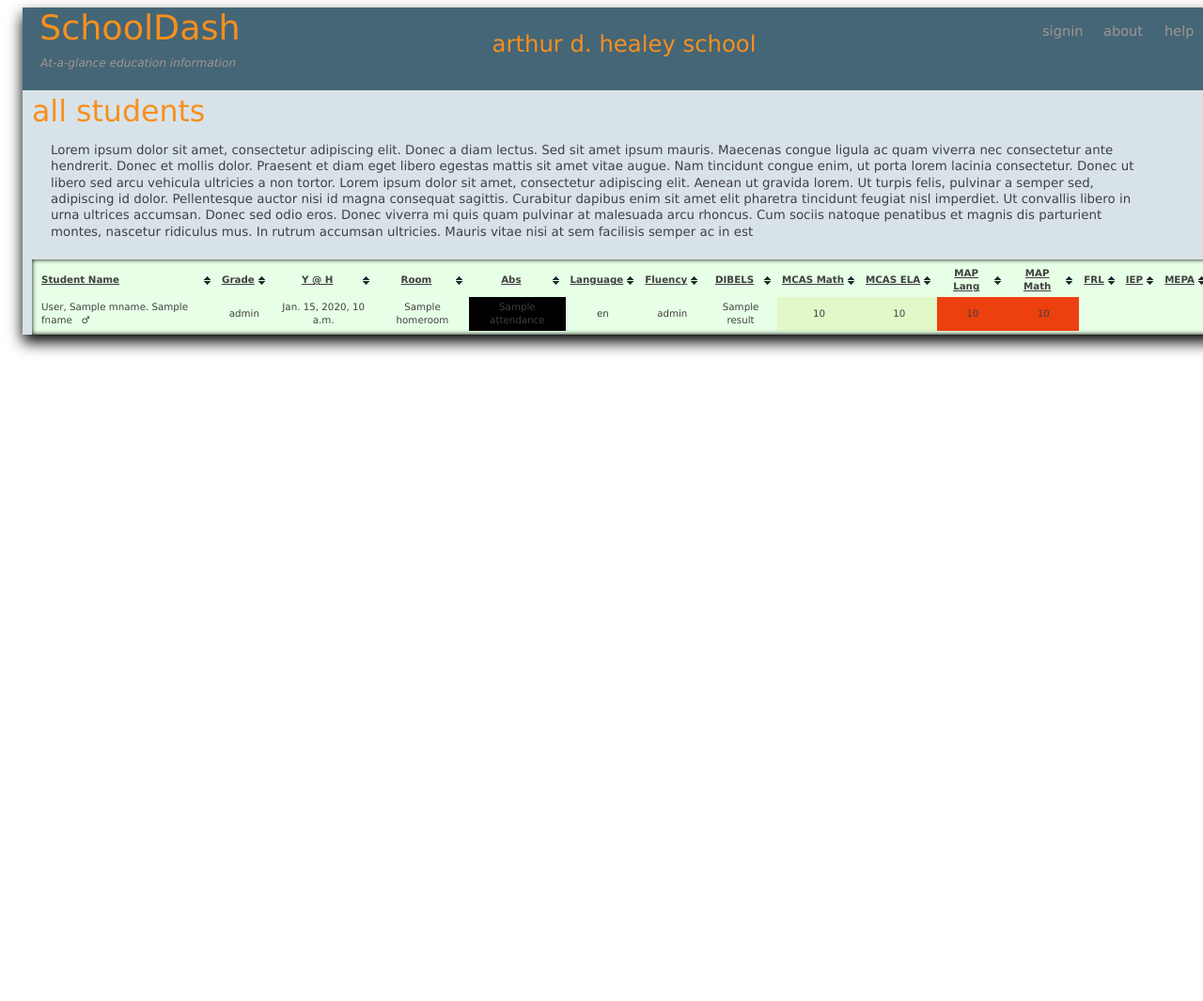
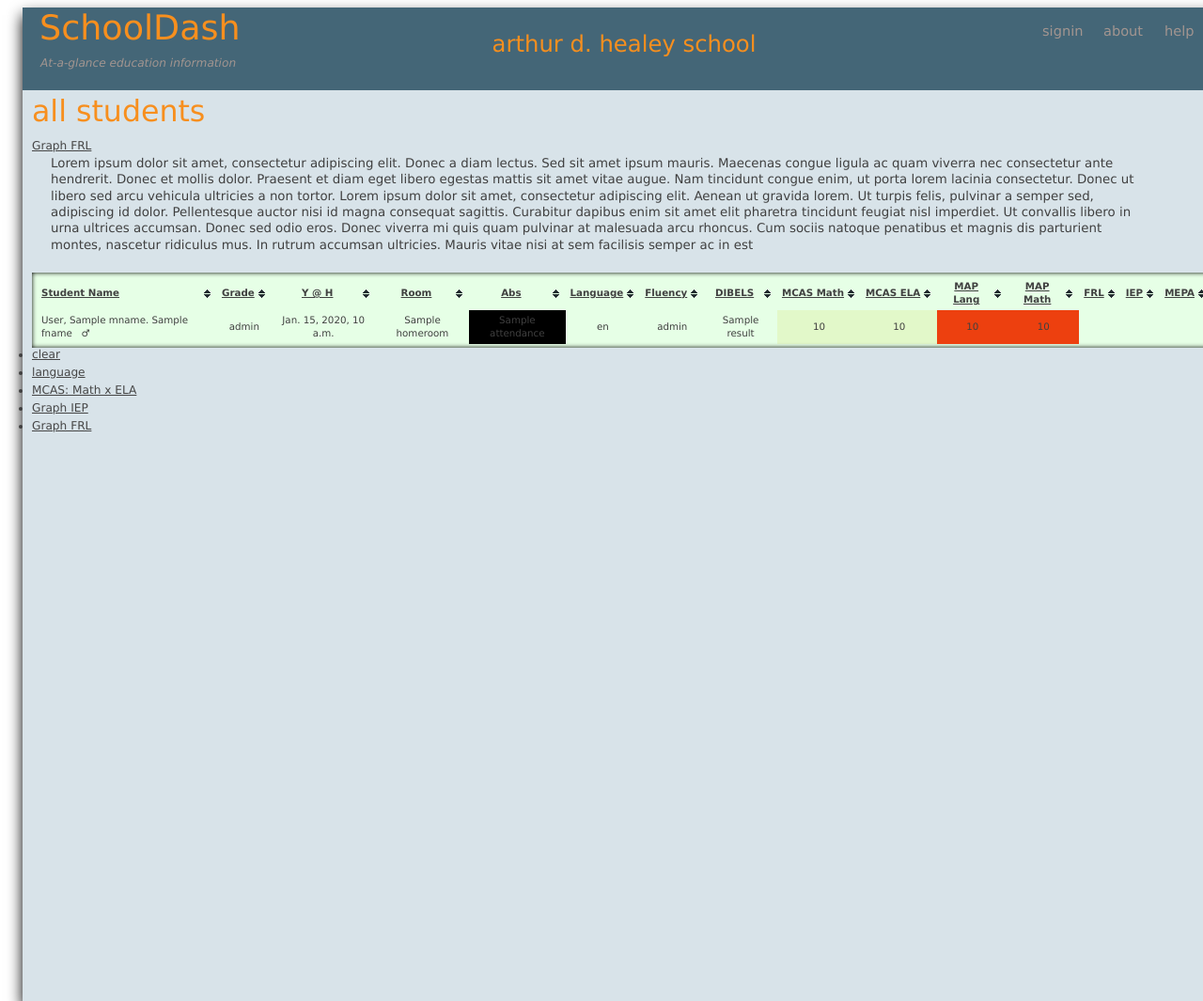
Before and after one commit to sethwoodworth/SchoolDash, a Django app: template schooldash/templates/student_list.html in a window 1280 px wide. Shown: the whole page at 94% size. Before the commit the page ends 377 px from the top, so only its background shows below. Run offline with Django 3.2, Linux system fonts and the light colour scheme; the template is opened without the code that fills it: most values are stand-ins (such as "Sample title", 1, 10 or a date in 2020); some libraries are stand-ins or nearby versions.

Commit message:
start integrating graph design and lightbox

```diff
--- a/schooldash/templates/student_list.html
+++ b/schooldash/templates/student_list.html
@@ -18,11 +18,25 @@
   {#TODO: The way I should do this, is pass columnN, min, max to a generator, create one loop over the tr's and change the columnNs #}
   <script type="text/javascript">
   function shade_column(column, min, max){
-
   };
   $(document).ready(function() {
     // Turn on the table sorting function
     $(".tablesorter").tablesorter();
+
+    // *****************
+    // Load table data into json data array for jqplot graphing
+    // inspiration from rmurphey:
+    // http://blog.rebeccamurphey.com/2007/12/17/graph-table-data-jquery-flot/
+    // *****************
+    var $table = $("table");
+    var tableData = new Array();
+    var $rows = $("table tr");
+    // iterate over rows
+    for (i=1;i<=$rows.length;i++) {
+      var rowData = new Array();
+      $datarow = $rows.eq(i); // start at one, grab row from list of rows
+    }
+
     // Colorize the background of the attendance cell based on the att %
     $("table tr").each( function() {
     {% if demo %}
@@ -86,6 +100,35 @@
 {% endblock %}
 
 {% block content %}
+<div id="lightbox">
+  <script type="text/javascript">
+    function graph_frl_map() {
+      $('#lightbox').css('display', 'block');
+
+      var tableData = new Array();
+      //var $rows = $("table tr");
+
+      $("table tr").each( function() {
+        {% if demo %}
+        // FIXME: graphs will not work on demo
+        var frl = $(this).('td').eq(13).text()
+        var map_math = $(this).('td').eq(11).text()
+        {% else %}
+        var frl = $(this).('td').eq(13).text()
+        var map_math = $(this).('td').eq(11).text()
+        {% endif %}
+
+      };
+      // iterate over rows
+      for (i=1;i<=$rows.length;i++) {
+        var rowData = new Array();
+        $datarow = $rows.eq(i); // start at one, grab row from list of rows
+      }
+    };
+  </script>
+  <div id="graph"></div>
+</div>
+  <a href="#frl" onclick="graph_frl_map()">Graph FRL</a>
   <p>Lorem ipsum dolor sit amet, consectetur adipiscing elit. Donec a diam lectus. Sed sit amet ipsum mauris. Maecenas congue ligula ac quam viverra nec consectetur ante hendrerit. Donec et mollis dolor. Praesent et diam eget libero egestas mattis sit amet vitae augue. Nam tincidunt congue enim, ut porta lorem lacinia consectetur. Donec ut libero sed arcu vehicula ultricies a non tortor. Lorem ipsum dolor sit amet, consectetur adipiscing elit. Aenean ut gravida lorem. Ut turpis felis, pulvinar a semper sed, adipiscing id dolor. Pellentesque auctor nisi id magna consequat sagittis. Curabitur dapibus enim sit amet elit pharetra tincidunt feugiat nisl imperdiet. Ut convallis libero in urna ultrices accumsan. Donec sed odio eros. Donec viverra mi quis quam pulvinar at malesuada arcu rhoncus. Cum sociis natoque penatibus et magnis dis parturient montes, nascetur ridiculus mus. In rutrum accumsan ultricies. Mauris vitae nisi at sem facilisis semper ac in est</p>
   <table class="tablesorter">
   {# TODO: make values sort non alphabitically Language should sort: Fluent, Limited, FLEP, FLEP-Optout #}
@@ -223,7 +266,7 @@
         {% if student.data.frl == "Free Lunch" %}
           Free
         {% endif %}
-        {% if student.data.frl == "" %}
+        {% if student.data.frl == "Reduced Lunch" %}
           Reduced
         {% endif %}
         </td>
@@ -293,7 +336,6 @@
     {% endfor %}
   </tbody>
 </table>
-{% comment %}
 <!-- Start graph section -->
 <script type="text/javascript">
 
@@ -450,7 +492,6 @@
   <!-- End graph section -->
 </div> <!-- graphs -->
 <div class="jqplot-yaxis-label"></div>
-{% endcomment %}
 
 
 {% endblock %}
--- a/static/style.css
+++ b/static/style.css
@@ -227,6 +227,17 @@ th.header {
       text-align:   left;
   }
 
+#lightbox {
+      z-index:      1;
+      position:     absolute;
+      width:        1000px;
+      height:       600px;
+      background:   white;
+      margin-left:  100px;
+      margin-right: 100px;
+      display:      none;
+  }
+
 
 /* --[ Userena ]---------- */
 
```
